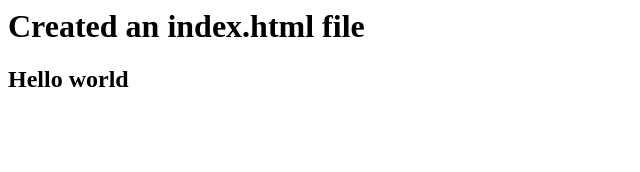
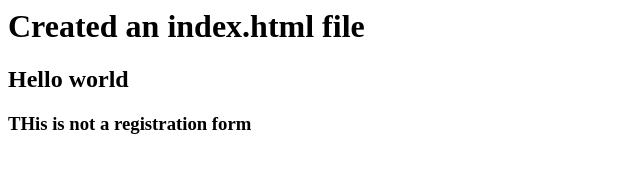
Before and after one commit to digbawg/first-Repo, a plain HTML site: page index.html in a window 1280 px wide. Shown: the whole page, without its empty margins (0-640 px from the left). Drawn offline with Linux system fonts and the light colour scheme.

Commit message:
added h3 in index.html and new line in readme

```diff
--- a/index.html
+++ b/index.html
@@ -1,2 +1,3 @@
 <h1> Created an index.html file</h1>
 <h2>Hello world</h2>
+<h3>THis is not a registration form</h3>
```
Also changed, not shown: 1 other file.
